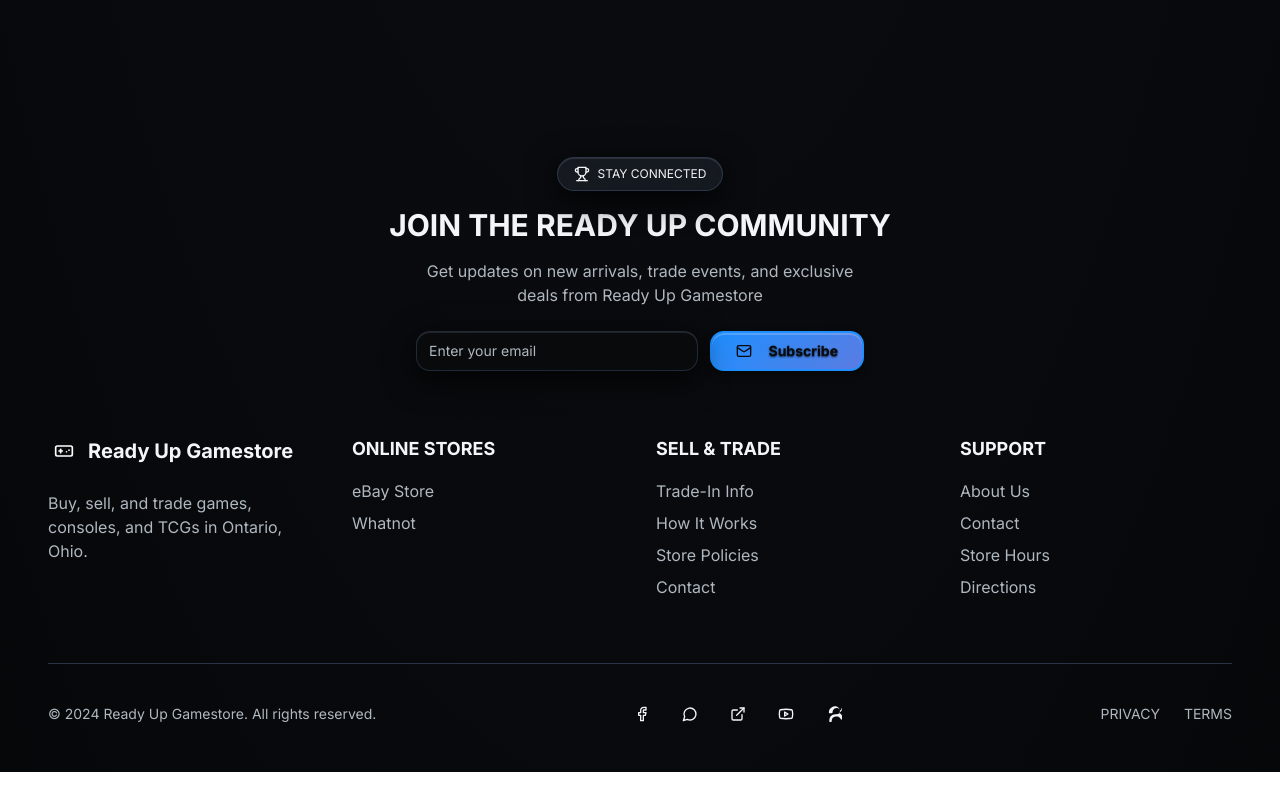
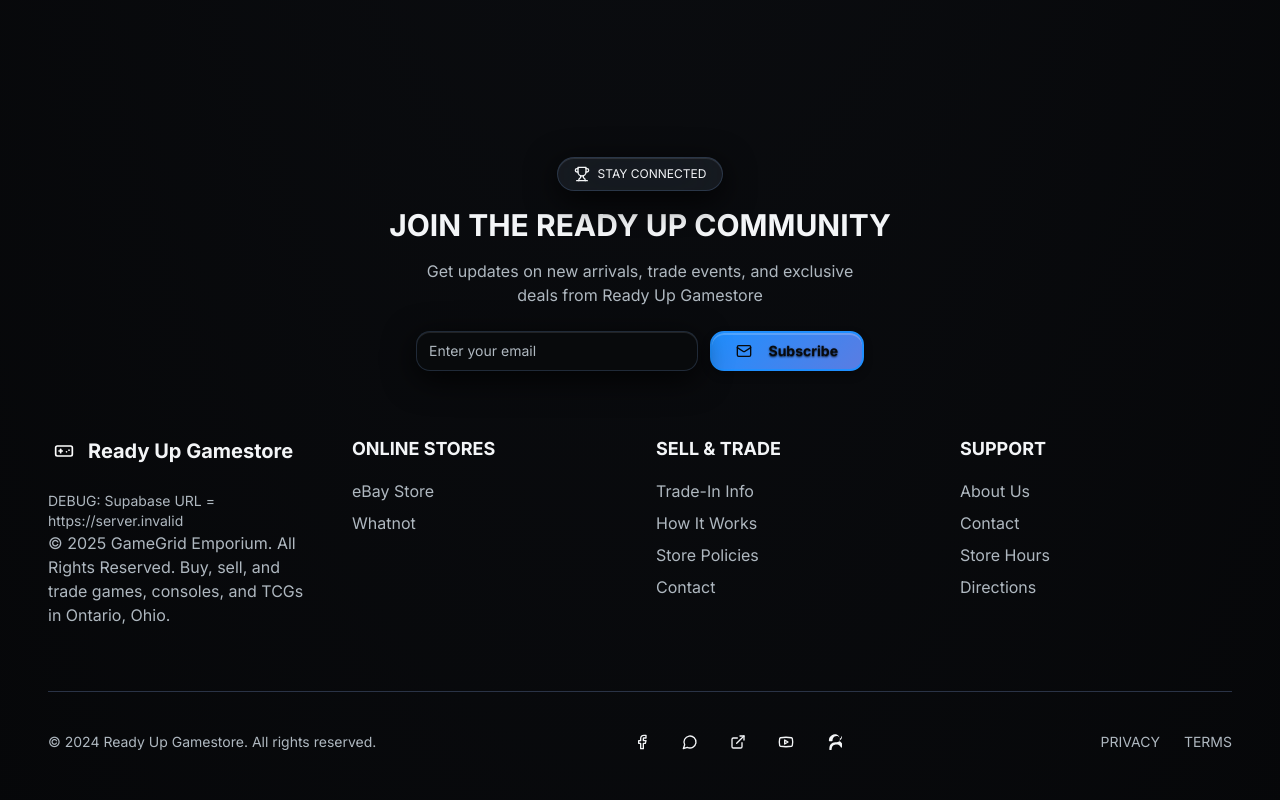
Before and after one commit to ReadyUpOhio/readyup-website-local, a React (Vite) app: page /blog in a window 1280 px wide. Shown: the part 2884-3684 px from the top of the page. Before the commit the page ends 3656 px from the top, so only its background shows below. Built offline with nearby package versions, Linux system fonts and the light colour scheme; no server answers.

Commit message:
feat: add debug line to footer for supabase url

```diff
--- a/src/components/Footer.tsx
+++ b/src/components/Footer.tsx
@@ -83,7 +83,9 @@ const Footer = () => {
               </div>
               <span className="text-xl font-bold gradient-text-fighter font-orbitron">Ready Up Gamestore</span>
             </div>
+            <p className="text-sm text-muted-foreground">DEBUG: Supabase URL = {import.meta.env.VITE_SUPABASE_URL || 'NOT SET'}</p>
             <p className="text-muted-foreground text-sm lg:text-base font-orbitron">
+              &copy; {new Date().getFullYear()} GameGrid Emporium. All Rights Reserved.
               Buy, sell, and trade games, consoles, and TCGs in Ontario, Ohio.
             </p>
           </div>
```
